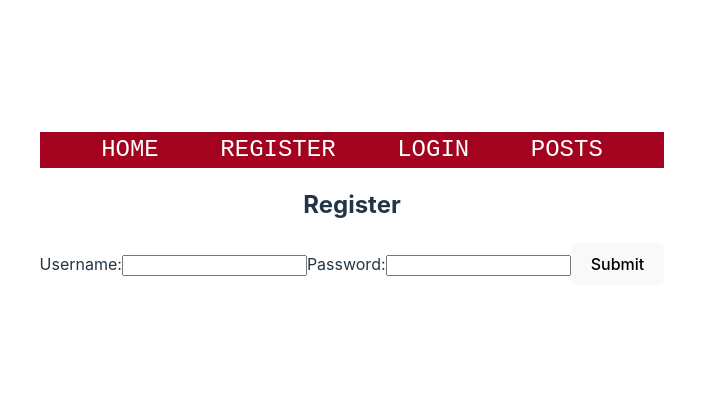
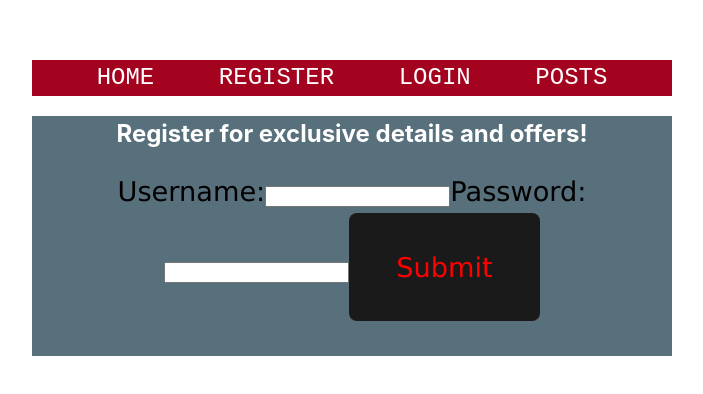
Before and after one commit to Cristina-and-Mason/our-strangers-things, a React (Vite) app: page /register in a window 1280 px wide. Shown: the part 192-586 px from the top of the page, without its empty margins (288-991 px from the left). Built offline with nearby package versions, Linux system fonts and the light colour scheme.

Commit message:
messed with CSS but theres room for lots of imporovement. sorry again

```diff
--- /dev/null
+++ b/src/components/PostsList/PostsList.css
@@ -0,0 +1,6 @@
+#posts-list{
+    color: white;
+    font-family:'Lucida Sans', 'Lucida Sans Regular', 'Lucida Grande', 'Lucida Sans Unicode', Geneva, Verdana, sans-serif;
+    font-size: 1em;
+    background-color:#586F7C;
+}
--- a/src/components/PostsList/PostsList.jsx
+++ b/src/components/PostsList/PostsList.jsx
@@ -1,6 +1,7 @@
 import { useState, useEffect } from "react";
 import { Link, useNavigate } from "react-router-dom";
 import SinglePost from "../SinglePost/SinglePost";
+import "./PostsList.css"
 
 function PostsList (props) {
     const TOKEN_STRING = localStorage.getItem("token");
@@ -35,7 +36,9 @@ function PostsList (props) {
       }, [])
 
     return(
+
         <div onSubmit={messagePage}>
+           <div id="posts-list">
                 <form>
                  <label htmlFor="search-query">Search Posts:</label>
                     <input
@@ -48,7 +51,9 @@ function PostsList (props) {
                     }}
                     ></input>
                 </form>
+
             {
+
                 props.isLoggedIn ? (
                     <>
                         <Link to='/new-post'>NEW POST</Link>
@@ -73,6 +78,7 @@ function PostsList (props) {
                     </>
                 )
             }
+         </div>
         </div>
     )
 }
--- a/src/components/Register/Register.css
+++ b/src/components/Register/Register.css
@@ -1,11 +1,30 @@
 #register-container{
-    display: flex;
+  background-color: #586F7C;
+  width: 40em;
+  height: 15em;
 }
 
 #register-title{
-  border: 2px white;
+  color: white;
 }
 
-.custom-cursor-default-hover{
-    border: 2px white;
+#form-container{
+  font-size: 1.7em;
+  color: black;
+  font-family:'Lucida Sans', 'Lucida Sans Regular', 'Lucida Grande', 'Lucida Sans Unicode', Geneva, Verdana, sans-serif;
+  background-color: #586F7C;
 }
+
+/* label{
+  background-color:#586F7C;
+
+} */
+
+button{
+  color: #A4031F;
+  font-family:'Courier New', Courier, monospace;
+  font-size: 1em;
+  width: 7em;
+  height: 4em;
+  border: 2px solid black;
+}
--- a/src/components/Register/Register.jsx
+++ b/src/components/Register/Register.jsx
@@ -1,5 +1,6 @@
 import {registerUser} from "../../api-adapters"
 import {useNavigate} from "react-router-dom"
+import './Register.css'
 
 const Register= (props) => {
     const setIsLoggedIn= props.setIsLoggedIn
@@ -27,9 +28,10 @@ const Register= (props) => {
     return (
         <div id="register-container">
             <div id="register-title">
-            <h2>Register</h2>
+            <h2>Register for exclusive details and offers!</h2>
             </div>
             <form onSubmit={handleSubmit}>
+        <div id="form-container">
         <label>
           Username:
           <input
@@ -51,6 +53,7 @@ const Register= (props) => {
           />
         </label>
         <button type='submit'>Submit</button>
+        </div>
       </form>
     </div>
 
--- a/src/index.css
+++ b/src/index.css
@@ -57,13 +57,18 @@ button:focus-visible {
 
 @media (prefers-color-scheme: light) {
   :root {
-    color: #213547;
+    color: black;
     background-color: #ffffff;
   }
   a:hover {
     color: #747bff;
   }
   button {
-    background-color: #f9f9f9;
+    /* background-color: white; */
+    color: red;
+  }
+  button:hover {
+    color: black;
+    background-color: #586F7C;
   }
 }
```
